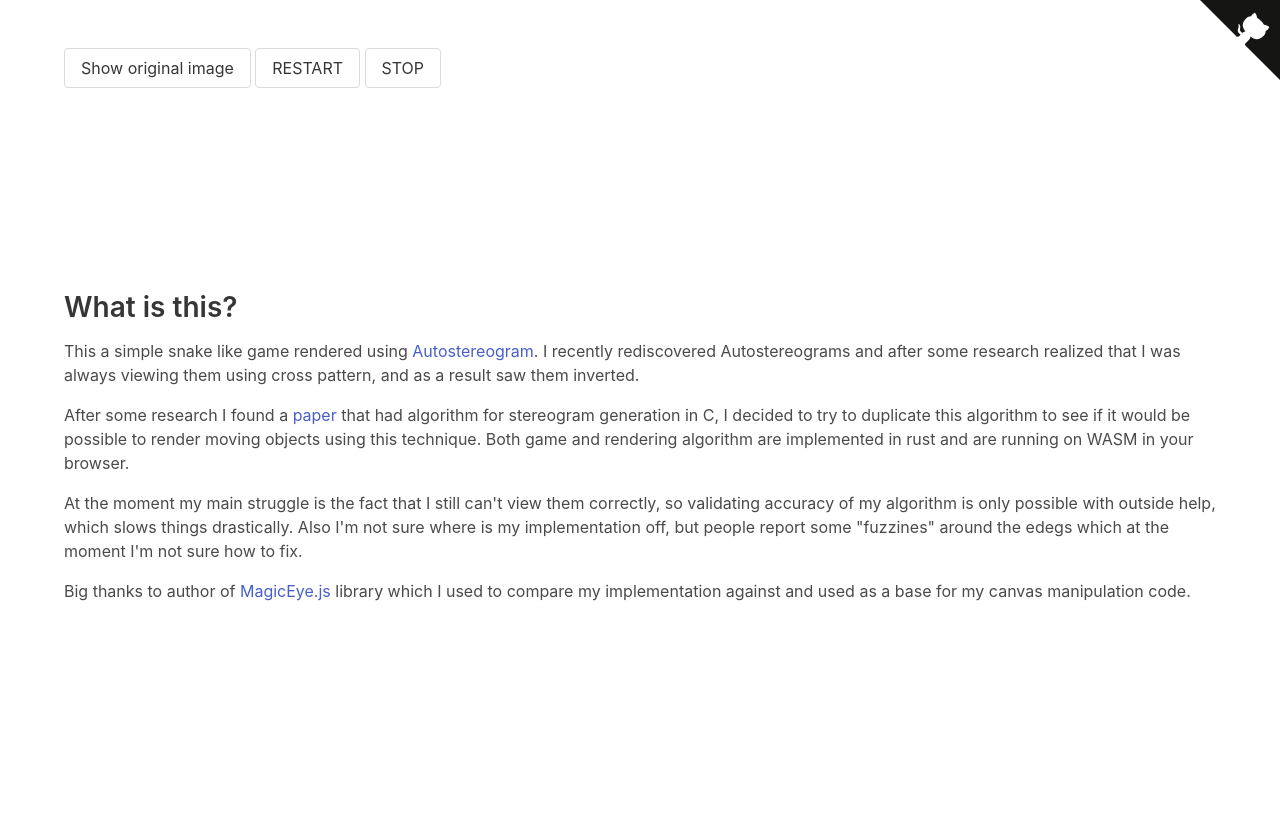
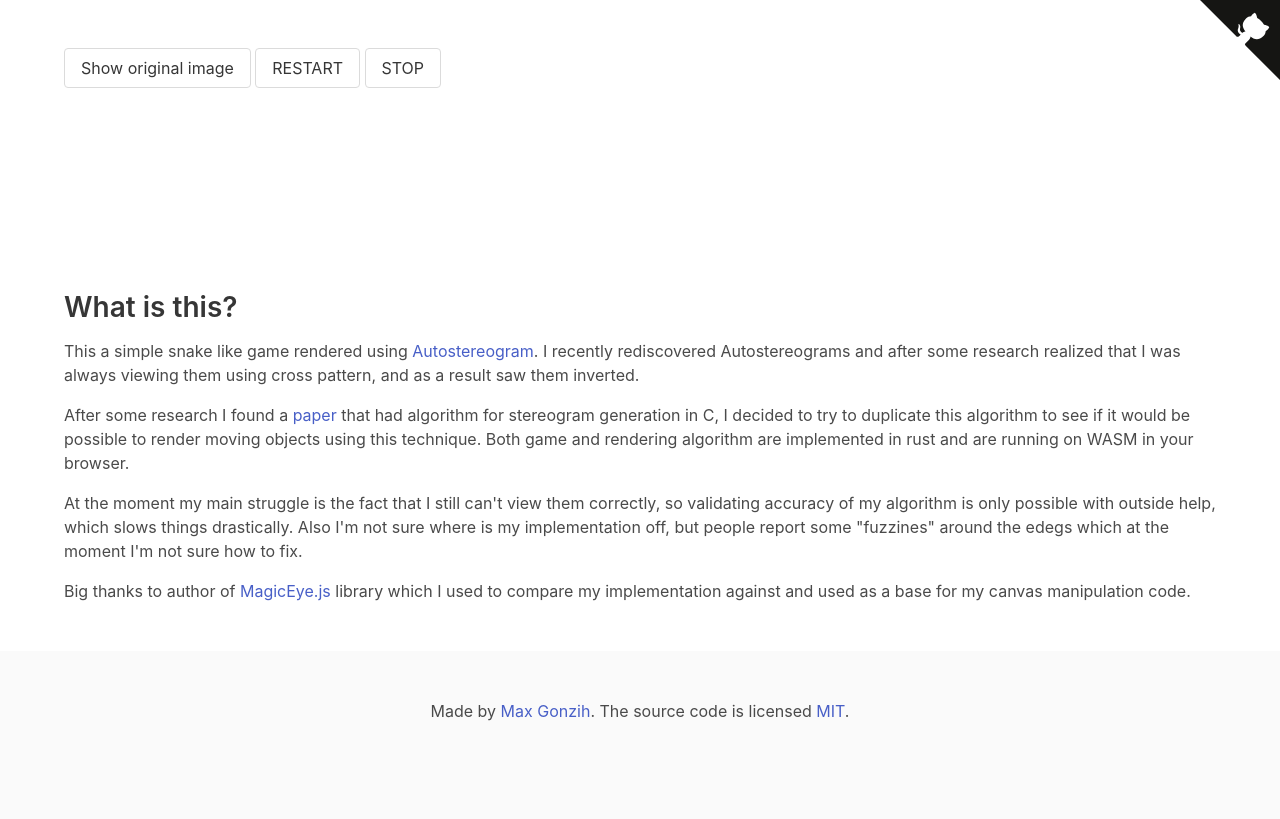
Before and after one commit to Gonzih/autostereograms-rs, a website built with webpack: page www/index.html in a window 1280 px wide. Built offline with nearby package versions, Linux system fonts and the light colour scheme; what autostereograms-rs would draw is missing.

Commit message:
Spcify license

```diff
--- a/www/index.html
+++ b/www/index.html
@@ -60,5 +60,14 @@
       </section>
 
       <script src="./bootstrap.js"></script>
+
+      <footer class="footer">
+  <div class="content has-text-centered">
+    <p>
+      Made by <a href="https://gonzih.me">Max Gonzih</a>. The source code is licensed
+      <a href="http://opensource.org/licenses/mit-license.php">MIT</a>.
+    </p>
+  </div>
+</footer>
   </body>
 </html>
```
Also changed, not shown: 3 other files.
